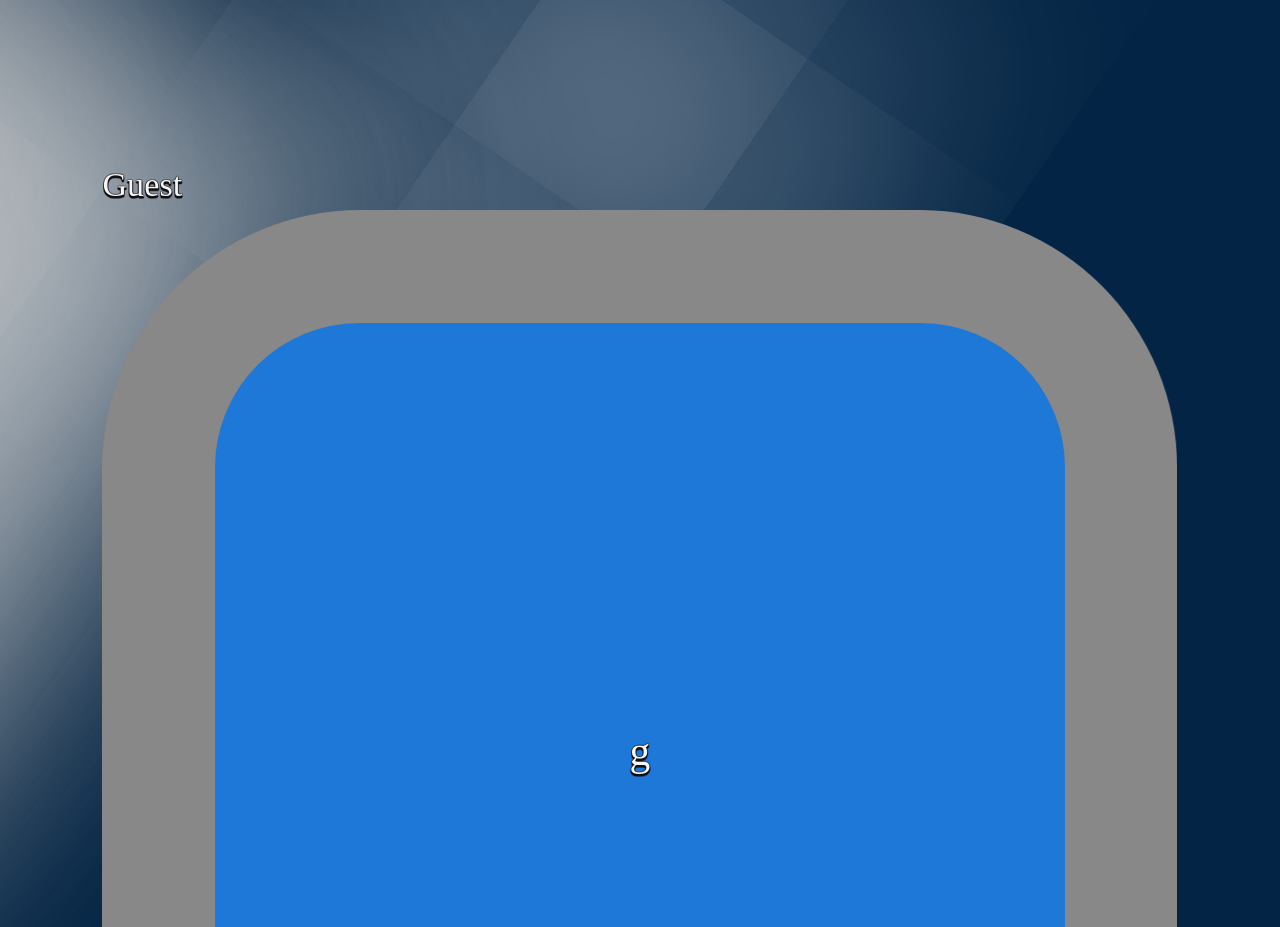
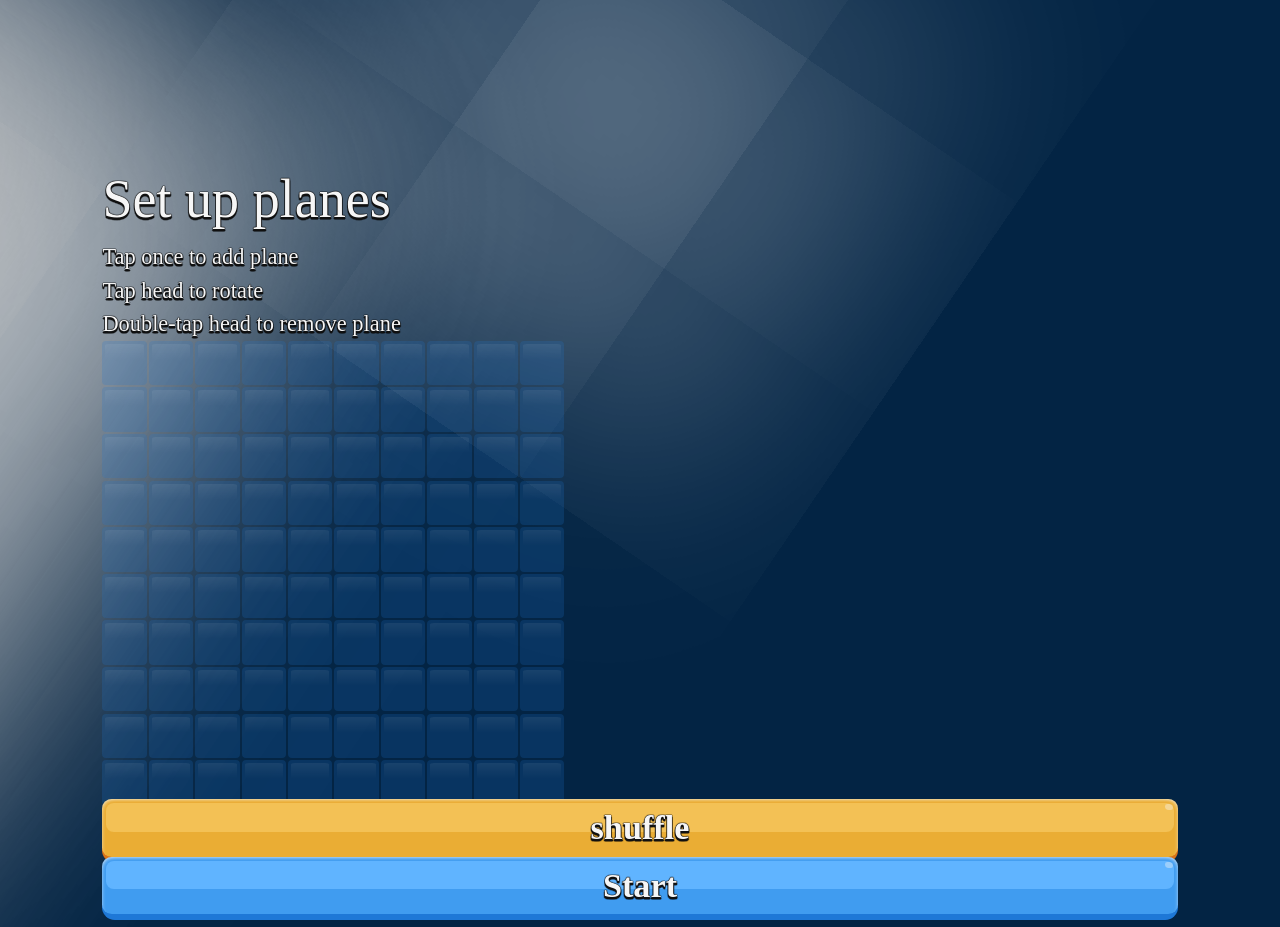
Before and after one commit to Vascool14/warplanes, a React (Vite) app in the folder client/: page /table/bot-ioana in a window 1280 px wide. Shown: the part 480-1407 px from the top of the page. Built offline with nearby package versions, Linux system fonts and the light colour scheme; a web font is replaced by a local one.

Commit message:
changed the 'setplanes' state, removed the actual routing from it and the localStorage mess

```diff
--- a/client/src/App.tsx
+++ b/client/src/App.tsx
@@ -10,7 +10,7 @@ const Menu = lazy(() => import('./components/Menu'))
 const Tables = lazy(() => import('./pages/Tables'))
 const BotGame = lazy(() => import('./pages/BotGame'))
 const Game = lazy(() => import('./pages/Game'))
-const SetPlanes = lazy(() => import('./pages/SetPlanes'))
+// const SetPlanes = lazy(() => import('./pages/SetPlanes'))
 const Account = lazy(() => import('./pages/auth/Account'))
 const Login = lazy(() => import('./pages/auth/Login'))
 const Register = lazy(() => import('./pages/auth/Register'))
@@ -62,7 +62,7 @@ export default function App() {
 
                         <Route path="/table" element={<Tables />} />
 
-                        <Route path="/table/:id/setup" element={<SetPlanes />} />
+                        {/* <Route path="/table/:id/setup" element={<SetPlanes />} /> */}
                         <Route path="/table/bot-ioana" element={<BotGame bot="ioana" />} />
                         <Route path="/table/bot-andrei" element={<BotGame bot="andrei" />} />
                         <Route path="/table/bot-vasile" element={<BotGame bot="vasile" />} />
--- a/client/src/components/Menu.tsx
+++ b/client/src/components/Menu.tsx
@@ -12,8 +12,6 @@ export default function Menu() {
         const newTheme = ( state.theme =='dark'?'light':'dark');
         document.documentElement.setAttribute('data-theme', newTheme );
         document.querySelector('meta[name="theme-color"]')?.setAttribute('content', getComputedStyle(document.documentElement).getPropertyValue('--sky'));
-        // clear localStorage
-        localStorage.clear();
         setState({...state, theme: newTheme});
     }
     // const year = new Date().getFullYear();
--- a/client/src/pages/BotGame.tsx
+++ b/client/src/pages/BotGame.tsx
@@ -5,20 +5,27 @@ import VanillaTilt from 'vanilla-tilt'
 import isMobile from "is-mobile"
 import { generateRandomBoard, getRandomValidHeadIndex } from "../utils/Board"
 import PlaySound from "../sounds/PlaySound"
+// import Button from "../components/Button"
+import SetPlanes from "./SetPlanes"
 
 export default function BotGame({bot} : {bot:'vasile'|'ioana'|'andrei'}){
     const { state, setState } = useContext(Context)
     const { user } = state
-    const [ myTurn , setMyTurn ] = useState(isGameSaved()?getLocalTurn():Math.random() > 0.5)
-    const [ myBoard, setMyBoard ] = useState(isMyBoardSaved()?getMyLocalBoard():generateRandomBoard(true))
+
+    const [ isBoardReady , setIsBoardReady ] = useState<boolean>(false)
+    const [ myBoard, setMyBoard ] = useState<TileType[]>(Array(100).fill({head:false, body:false, hit:false}))
+    const [ myTurn , setMyTurn ] = useState(Math.random() > 0.5)
+    const [ enemyBoard, setEnemyBoard ] = useState(generateRandomBoard())
+
     const [ botSelectedTile , setBotSelectedTile ] = useState(100)
     const [ winner , setWinner ] = useState('')
     const [ isTransparent , setIsTransparent ] = useState(false)
-    const [ enemyBoard, setEnemyBoard ] = useState(isGameSaved()?getEnemyLocalBoard():generateRandomBoard())
     const [ timer , setTimer ] = useState(10)
 
     useEffect(() => {
-        setTimeout(() => { setState({...state, musicType: 'arena-jingle'})}, 700);
+        setState({...state, musicType: 'arena-jingle'})
+        if(!isBoardReady) return;
+
         setTimeout(() => {
             setState({...state, canExit: true, musicType: 'battle'});
             if(!myTurn) handleBotTurn()
@@ -29,9 +36,8 @@ export default function BotGame({bot} : {bot:'vasile'|'ioana'|'andrei'}){
         }, 1000);
         return () => {
             clearInterval(interval)
-            resetLocalStorage()
         }
-    }, [])
+    }, [isBoardReady])
 
     useEffect(() => {
         if(timer <= 0){
@@ -39,6 +45,9 @@ export default function BotGame({bot} : {bot:'vasile'|'ioana'|'andrei'}){
             else setMyTurn(true);
         }
     }, [timer])
+
+    // setup "modal"
+    if(!isBoardReady) return <SetPlanes board={myBoard} setBoard={setMyBoard} setBoardReady={setIsBoardReady} />
 
     const mobile = isMobile()
 
@@ -126,25 +135,8 @@ export default function BotGame({bot} : {bot:'vasile'|'ioana'|'andrei'}){
         setMyTurn(true)
         setWinner('')
         setIsTransparent(false)
-        resetLocalStorage()
     }
 
-    // save the 2 boards and the turn in localStorage to persist on refresh
-    window.onbeforeunload = () => {
-        localStorage.setItem('myBoard', JSON.stringify(myBoard))
-        localStorage.setItem('enemyBoard', JSON.stringify(enemyBoard))
-        localStorage.setItem('myTurn', JSON.stringify(myTurn))
-    }
-    function isMyBoardSaved(){if(localStorage.getItem('myBoard')) return true;}
-    function isGameSaved(){if(localStorage.getItem('myBoard') && localStorage.getItem('enemyBoard') && localStorage.getItem('myTurn')) return true;}
-    function getMyLocalBoard(){return JSON.parse(localStorage.getItem('myBoard')||'')}
-    function getEnemyLocalBoard(){return JSON.parse(localStorage.getItem('enemyBoard')||'')}
-    function getLocalTurn(){return JSON.parse(localStorage.getItem('myTurn')||'')}
-    function resetLocalStorage(){
-        localStorage.removeItem('myBoard')
-        localStorage.removeItem('enemyBoard')
-        localStorage.removeItem('myTurn')
-    }
     if(!mobile){
         const boardsWrapper = document.getElementById('boardWrapper')
         // @ts-ignore
@@ -164,7 +156,7 @@ export default function BotGame({bot} : {bot:'vasile'|'ioana'|'andrei'}){
                         }} width="100%" height="100%" viewBox="0 0 40 40">
                             {myTurn && <rect x="2" y="2" width="36" height="36" rx={8} ry={8} />}
                         </svg>
-                        <div className="icon" style={{backgroundColor: '#1e78d7'}}><h2>{user && user.username? user.username[0]:'g'}</h2></div>
+                        <div className="icon" style={{backgroundColor: '#1e78d7aa'}}><h2>{user && user.username? user.username[0]:'g'}</h2></div>
                     </div>
                 </div>
 
--- a/client/src/pages/Game.tsx
+++ b/client/src/pages/Game.tsx
@@ -23,7 +23,7 @@ export default function Game() {
     const [ timer, setTimer ] = useState(10)
     const [ myTurn , setMyTurn ] = useState(true)
     const [ enemyBoard, setEnemyBoard ] = useState(generateRandomBoard())
-    const [ myBoard, setMyBoard ] = useState(getMyLocalBoard())
+    const [ myBoard, setMyBoard ] = useState(generateRandomBoard())
     const [ winner , setWinner ] = useState('')
     const [ isTransparent , setIsTransparent ] = useState(false)
     useEffect(() => {
@@ -148,10 +148,6 @@ export default function Game() {
             setShowEmoji(prev => !prev); setInputValue(''); setIsWriting(false)}
         }
 
-    function getMyLocalBoard(){
-        if(localStorage.getItem('myBoard') === null) localStorage.setItem('myBoard', JSON.stringify(generateRandomBoard()));
-        return JSON.parse(localStorage.getItem('myBoard')!)
-    }
     return (
         <main className={`swipe-up flex flex-col gap-2 ${!mobile && 'sm:gap-8'} items-center justify-center max-sm:justify-between pt-0`}>
             <section className={`boardNav flex justify-center w-full h-[calc(2rem+4vw)] gap-4 ${!mobile && 'sm:gap-8'} min-h-[4.8rem] ${mobile ? 'scale-[0.7]':'mt-2'}`}>
--- a/client/src/pages/SetPlanes.tsx
+++ b/client/src/pages/SetPlanes.tsx
@@ -1,30 +1,21 @@
 import { useEffect, useState } from "react";
 import { TileType, PlaneType, RotationType } from "../types";
-import { useNavigate, useLocation } from "react-router-dom";
 import Button from "../components/Button";
 import { canAddPlaneToBoard, turnValidValuesToBoard, turnBoardToPlanes, generateRandomBoard } from "../utils/Board";
 import PlaySound from "../sounds/PlaySound";
 
-export default function SetPlanes() {
-    const [ board, setBoard ] = useState<TileType[]>(Array(100).fill({body:false, head:false, hit:false}));
+export default function SetPlanes({board, setBoard, setBoardReady}: {board:TileType[], setBoard:Function, setBoardReady:Function}) {
     const [ planes, setPlanes ] = useState<PlaneType[]>([]);
     const [ isError, setError ] = useState(false);
-
-    const location = useLocation();
-    const navigate = useNavigate();
 
     const ROTATIONS:RotationType[] = ['up', 'left', 'down', 'right'];
 
     function handleSubmit(){
         // allow to go forward only if the board has 3 planes
-        if(board.filter(tile => tile.head).length !== 3) return;
-        localStorage.setItem('myBoard', JSON.stringify(board))
-        localStorage.removeItem('enemyBoard')
-        localStorage.removeItem('myTurn')
-        navigate(location.pathname.slice(0, location.pathname.lastIndexOf('/')));
-
-        // to 'burn' this page from history, so the user can't go back to it after the game has started, just:
-
+        if(planes.length != 3) return triggerError();
+        PlaySound('start');
+        setBoard(turnValidValuesToBoard(planes));
+        setBoardReady(true);
     }
 
     function handleTileClick(index: number){
@@ -90,7 +81,7 @@ export default function SetPlanes() {
     }, [isError]);
     return (
         <main className="flex items-center justify-center flex-col gap-2 text-center">
-            <h1>Set&nbsp;up&nbsp;planes</h1>
+            <h1 className="mt-[-1rem]">Set&nbsp;up&nbsp;<span className="max-md:hidden">planes</span></h1>
             <p>Tap once to add plane<br/>Tap head to rotate<br/>Double-tap head to remove plane</p>
             <section className="board mb-auto mt-4">
                 {board.map((tile: TileType, i:number) => (
--- a/client/src/pages/Tables.tsx
+++ b/client/src/pages/Tables.tsx
@@ -48,7 +48,7 @@ export default function Tables(){
         if(table.PIN){
 
         }
-        navigate(table.PIN?'':`/table/id=${table.id}/setup`)
+        navigate(table.PIN?'':`/table/id=${table.id}`)
     }
 
     useEffect(() => {
@@ -78,7 +78,7 @@ export default function Tables(){
                         <div key={i} className="table">
                             <h3 className="pl-2">{bot.name} {bot.emoji}</h3>
                             <p className="pl-2 mt-[-0.5rem]">difficulty: {bot.difficulty}</p>
-                            <Link to={`/table/bot-${bot.name}/setup`}>
+                            <Link to={`/table/bot-${bot.name}`}>
                                 <Button text={'join'} color="yellow" sound="attack" />
                             </Link>
                         </div>
```
Also changed, not shown: 1 other file (tests, documents, lock files or other folders).
